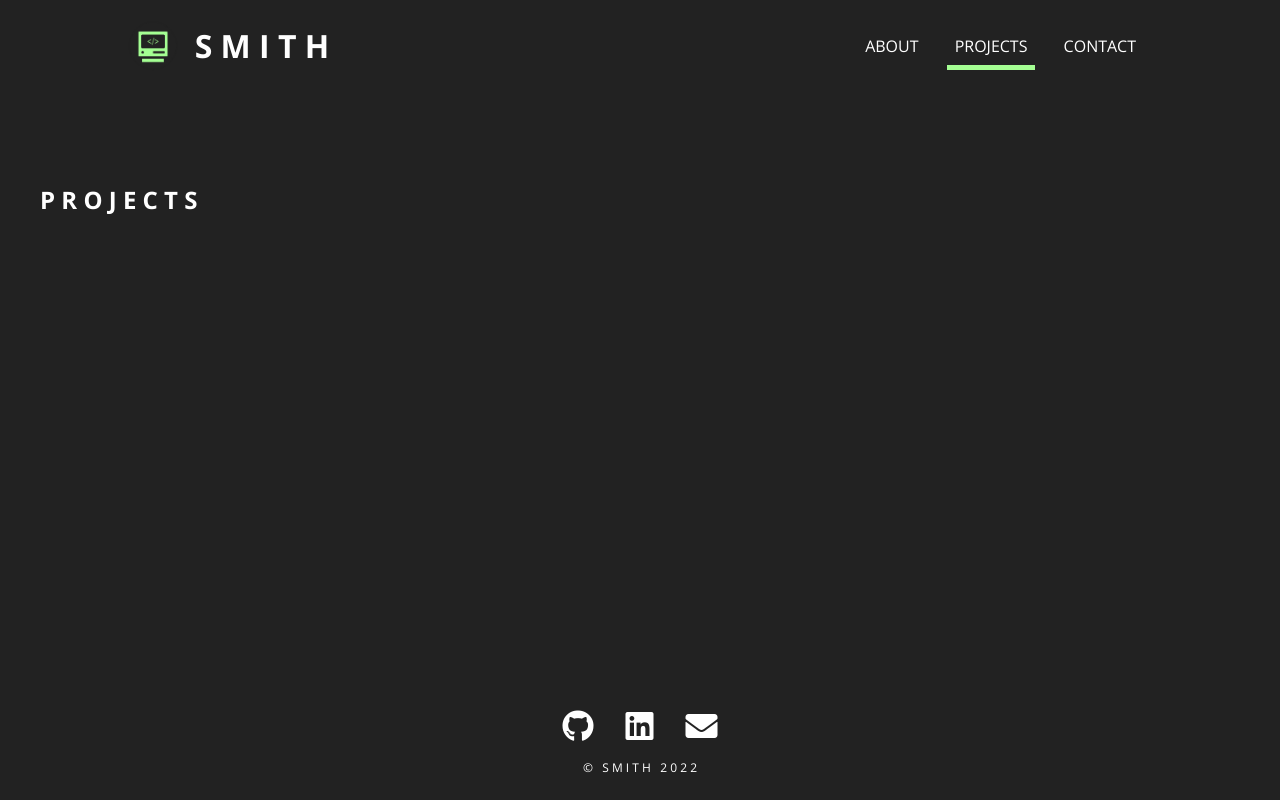
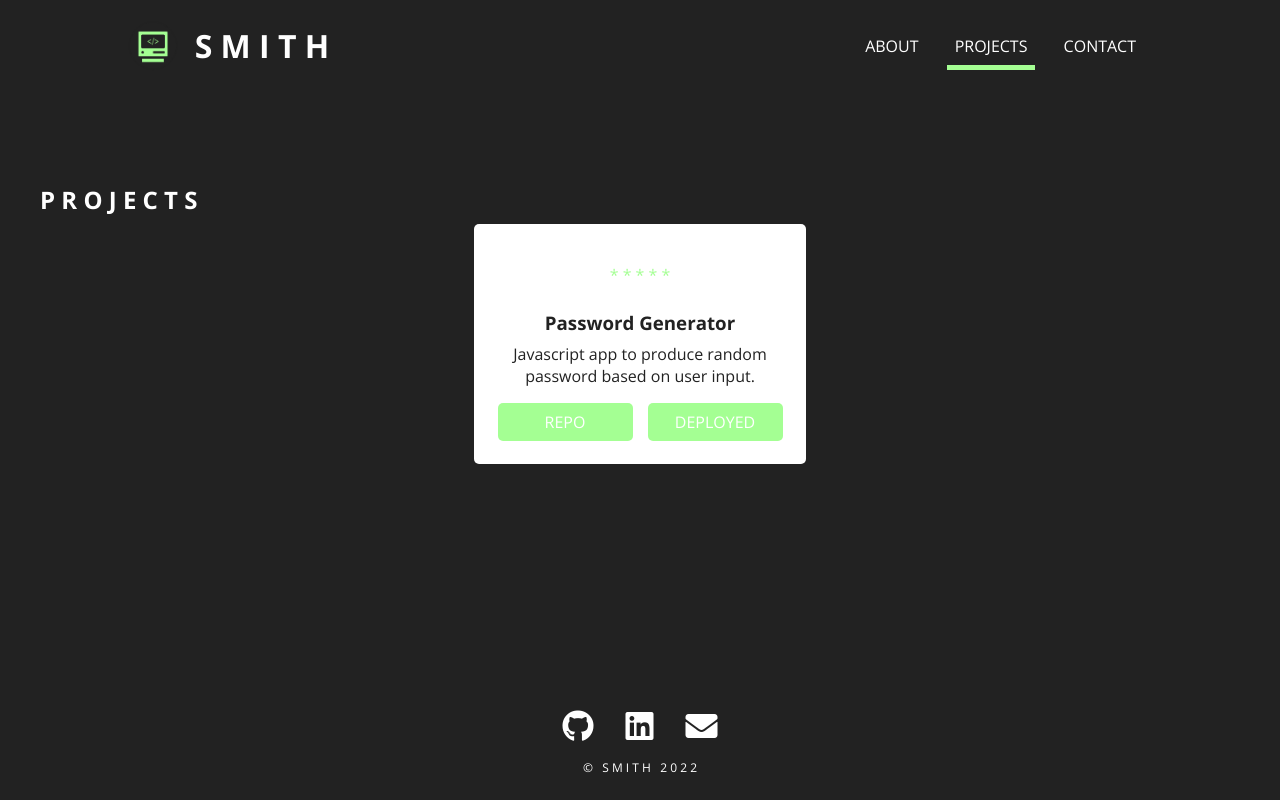
Before and after one commit to smithse4/port, a plain HTML site: page pages/projects.html in a window 1280 px wide. Drawn offline with nearby package versions, Linux system fonts and the light colour scheme; a web font is replaced by a local one.

Commit message:
file strugture update

```diff
--- a/assets/css/style.css
+++ b/assets/css/style.css
@@ -155,6 +155,47 @@ main {
   height: 100%;
 }
 
+/* PROJECTS */
+.projects {
+  display: flex;
+  flex-direction: row;
+  flex-wrap: wrap;
+  justify-content: center;
+  align-items: center;
+}
+
+.project-card {
+  width: 300px;
+  border-radius: 5px;
+  background-color: white;
+  color: #222222;
+  padding: 16px;
+  text-align: center;
+}
+
+.project-icon {
+  color: var(--citron);
+  margin: 24px 0;
+}
+
+.project-btns {
+  display: flex;
+  flex-direction: row;
+  justify-content: center;
+  align-items: center;
+}
+
+.project-btns a {
+  text-decoration: none;
+  width: 45%;
+  margin: 2.5%;
+  padding: 8px 16px;
+  background-color: var(--citron);
+  color: white;
+  text-align: center;
+  border-radius: 5px;
+}
+
 /* CONTACT */
 form {
   max-width: 600px;
--- a/pages/projects.html
+++ b/pages/projects.html
@@ -8,7 +8,7 @@
 <link rel="preconnect" href="https://fonts.gstatic.com" crossorigin>
 <link href="https://fonts.googleapis.com/css2?family=Open+Sans:ital,wght@0,300;0,400;0,500;0,600;0,700;0,800;1,300;1,400;1,500;1,600;1,700;1,800&family=Patrick+Hand+SC&display=swap" rel="stylesheet">
     <link rel="stylesheet" href="https://use.fontawesome.com/releases/v5.8.1/css/all.css" integrity="sha384-50oBUHEmvpQ+1lW4y57PTFmhCaXp0ML5d60M1M7uH2+nqUivzIebhndOJK28anvf" crossorigin="anonymous">
-    <link rel="shortcut icon" href="./assets/images/compwith.png" type="image/x-icon">
+    <link rel="shortcut icon" href="../assets/images/compwith.png" type="image/x-icon">
     <title>S M I T H</title>
     <link rel="stylesheet" href="../assets/css/style.css">
 </head>
@@ -30,6 +30,16 @@
         <h2>P R O J E C T S</h2>
         <div class="projects">
 
+            <div class="project-card">
+                <div class="project-icon">* * * * *</div>
+                <h3>Password Generator</h3>
+                <p>Javascript app to produce random password based on user input.</p>
+                <div class="project-btns">
+                    <a href="">REPO</a>
+                    <a href="">DEPLOYED</a>
+                </div>
+            </div>
+
         </div>
     </main>
 
```
Also changed, not shown: pages/contact.html (+1 -1 lines), pages/thankyou.html (+1 -1 lines).
